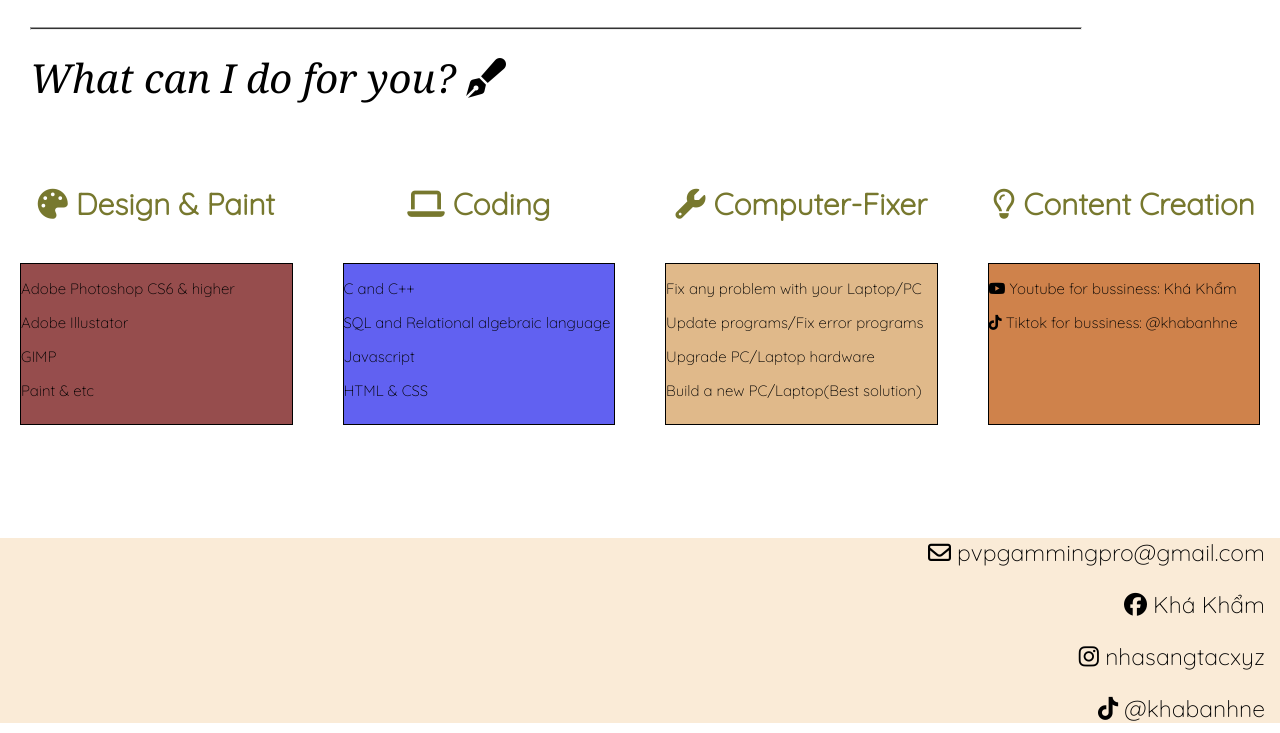
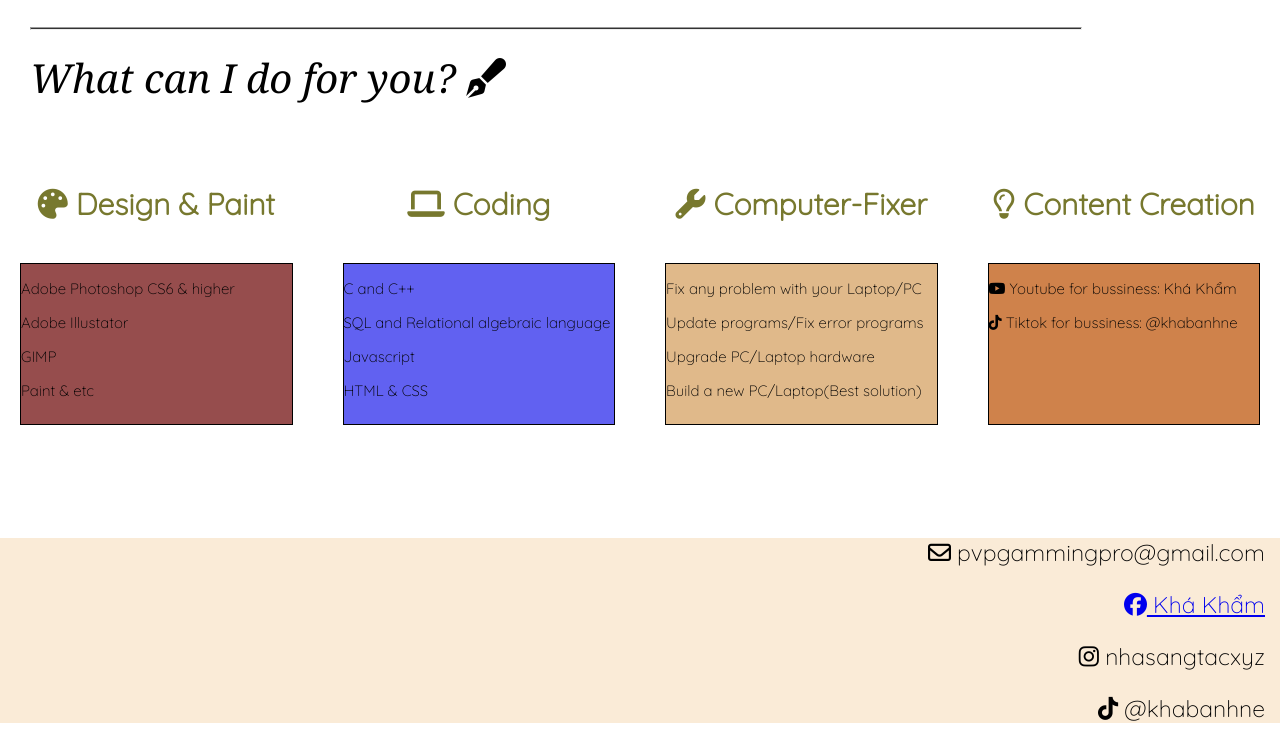
Before and after one commit to khthoi/khathoi1910, a plain HTML site: page index.html in a window 1280 px wide. Shown: the part 670-1403 px from the top of the page. Drawn offline with Linux system fonts and the light colour scheme.

Commit message:
Update index.html

```diff
--- a/index.html
+++ b/index.html
@@ -77,7 +77,7 @@
     <br><br><br><br><br>
     <div class="contact">
         <p><i class="fa-regular fa-envelope"></i> pvpgammingpro@gmail.com</p>
-        <p><i class="fa-brands fa-facebook"></i> Khá Khẩm</p>
+        <a href ="https://www.facebook.com/khakham132"><i class="fa-brands fa-facebook"></i> Khá Khẩm</a>
         <p><i class="fa-brands fa-instagram"></i> nhasangtacxyz</p>
         <p><i class="fa-brands fa-tiktok"></i> @khabanhne</p>
     </div>
```
